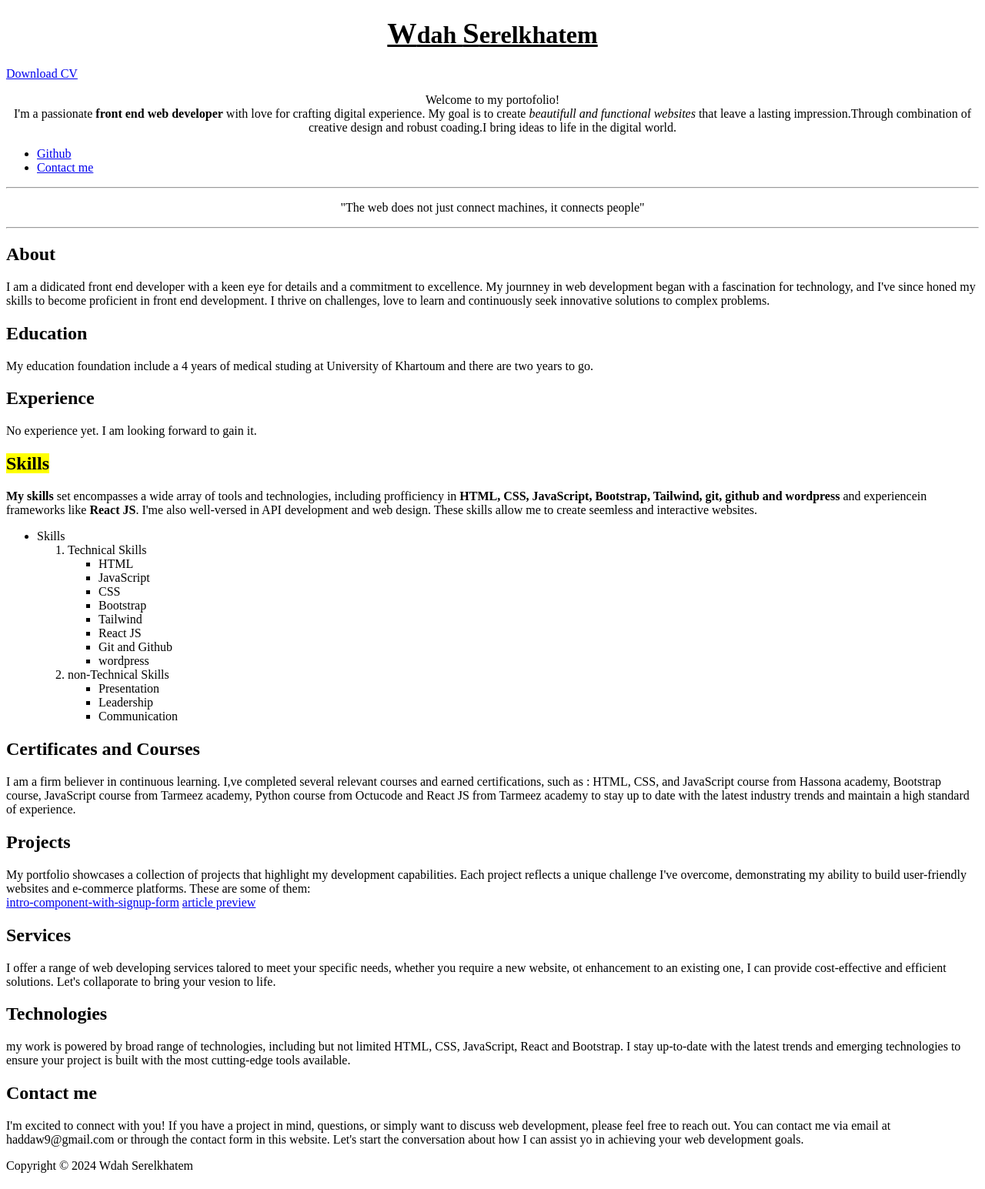
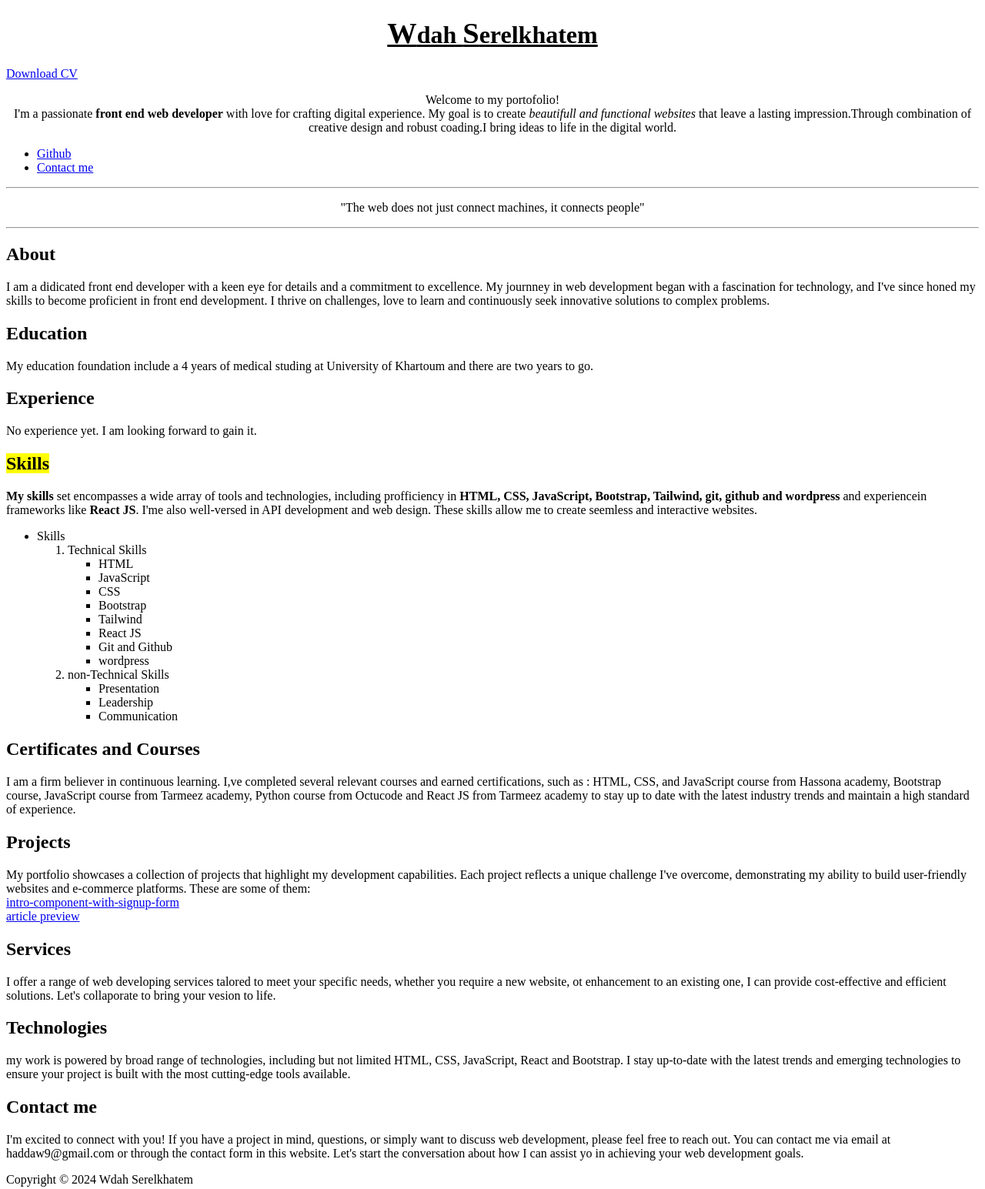
Before and after one commit to Waddah-Alser/Portfolio, a plain HTML site: page index.html in a window 1280 px wide. Shown: the whole page at 77% size. Drawn offline with Linux system fonts and the light colour scheme.

Commit message:
Update index.html

```diff
--- a/index.html
+++ b/index.html
@@ -106,7 +106,7 @@
       <p>
         My portfolio showcases a collection of projects that highlight my development capabilities. Each project reflects a unique
         challenge I've overcome, demonstrating my ability to build user-friendly websites and e-commerce platforms. These are some of them:<br>
-        <a href="https://waddah-alser.github.io/intro-page/">intro-component-with-signup-form</a>
+        <a href="https://waddah-alser.github.io/intro-page/">intro-component-with-signup-form</a> <br/>
         <a href="https://waddah-alser.github.io/article-preview-component/">article preview</a>
       </p>
 
```
